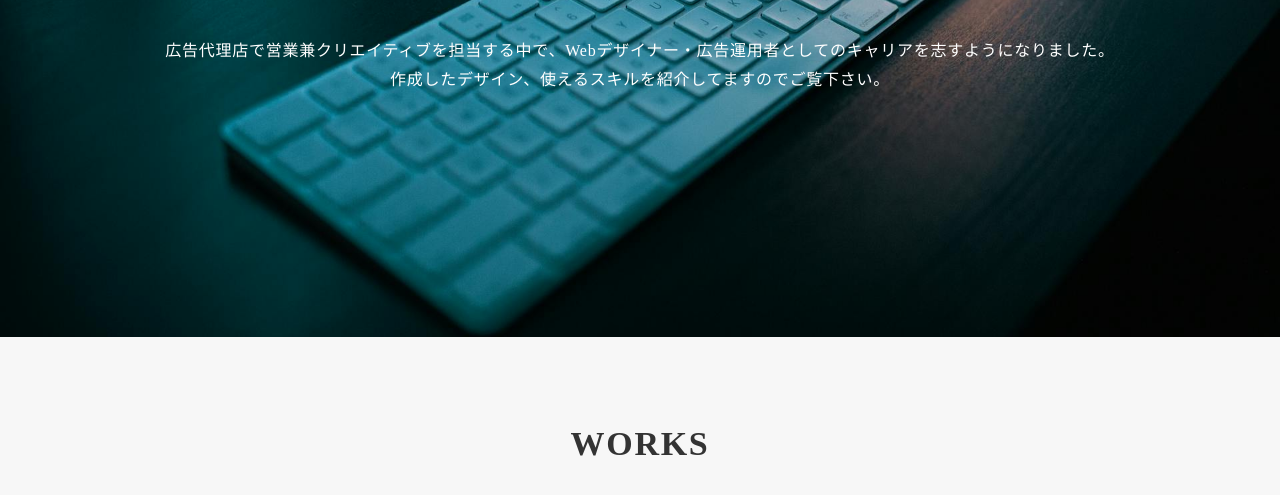
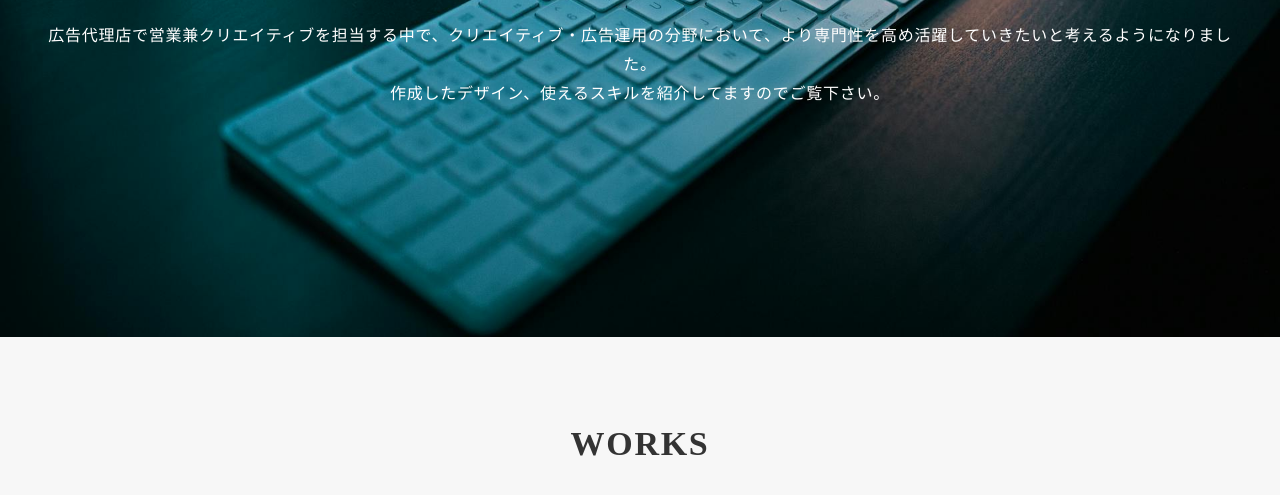
Before and after one commit to kazmaru294/0921a, a plain HTML site: page index.html in a window 1280 px wide. Shown: the part 416-911 px from the top of the page. Drawn offline with Linux system fonts and the light colour scheme; some packages are replaced by stand-ins of ours.

Commit message:
Update index.html

```diff
--- a/index.html
+++ b/index.html
@@ -40,7 +40,7 @@
           <p class="mv-title">KAZUMA OOTSUKI</p>
           <p class="mv-subtitle">PORTFOLIO</p>
           <p class="mv-text">
-            広告代理店で営業兼クリエイティブを担当する中で、Webデザイナー・広告運用者としてのキャリアを志すようになりました。<br>
+            広告代理店で営業兼クリエイティブを担当する中で、クリエイティブ・広告運用の分野において、より専門性を高め活躍していきたいと考えるようになりました。<br>
             作成したデザイン、使えるスキルを紹介してますのでご覧下さい。<br>
           </p>
         </div>
@@ -161,7 +161,7 @@
                 資金調達支援領域における提携パートナー開拓営業を担当しておりました。<br>提携パートナーを月平均5件獲得に成功し、提携パートナーから10件資金調達に課題のあるお客様を紹介いただきました。その結果、月間売上250万貢献しました。
                 <br>新規商材の広告配信にあたっては、CVR等の数値、集客顧客の質から仮説を立てLP構成や訴求軸の変更、バナー制作を自ら行い提案してきました。
                 <br>結果としてCV数は月間で42件→60件、集客の質も法人率を40％から80％まで改善できました。
-                <br>広告運用担当との連携を取り、クリエイティブへ反映するプロセス、成果につながる設計、デザインにやりがいを感じ、Webデザイナー・広告運用者としてのキャリアを志すようになりました。
+                <br>広告運用担当との連携を取り、クリエイティブへ反映するプロセス、成果につながる設計、デザインにやりがいを感じ、クリエイティブ・広告運用の分野において、より専門性を高め活躍していきたいと考えるようになりました。
               </p>
             </div>
           </div>
```
